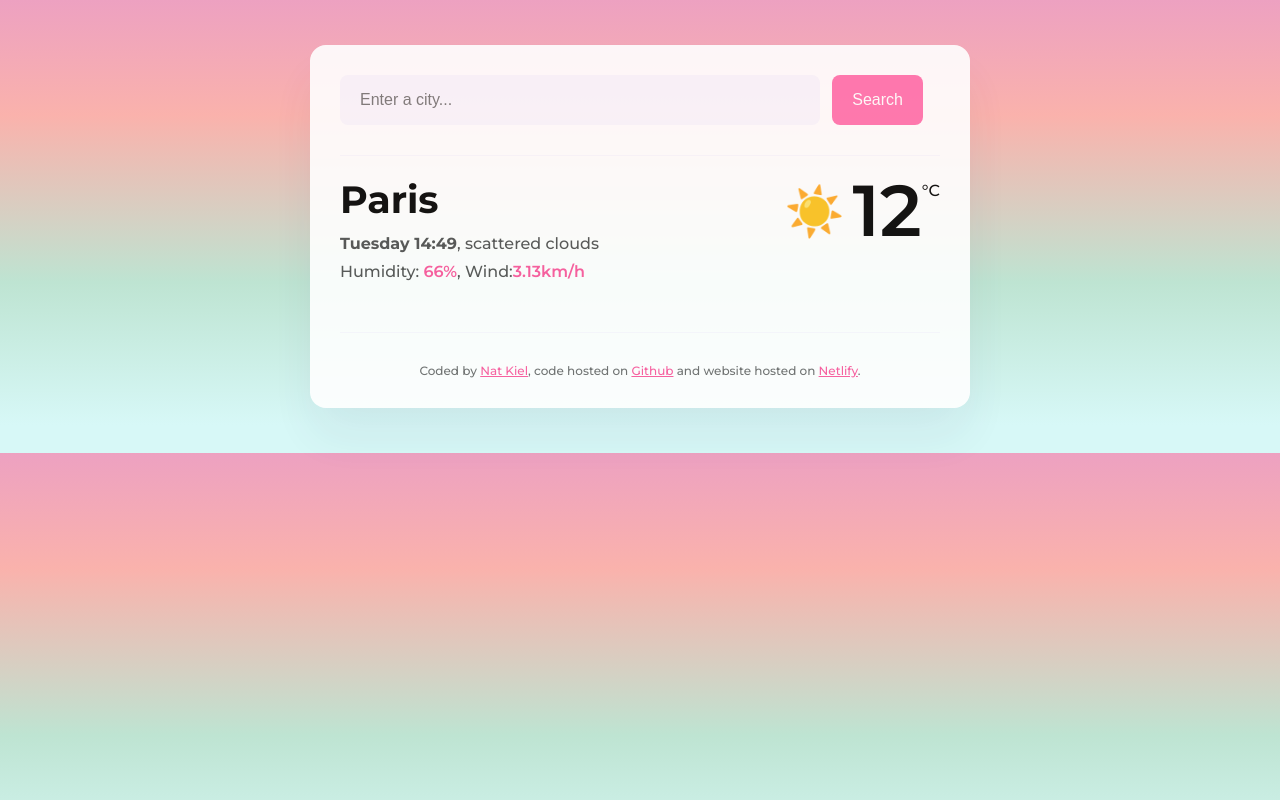
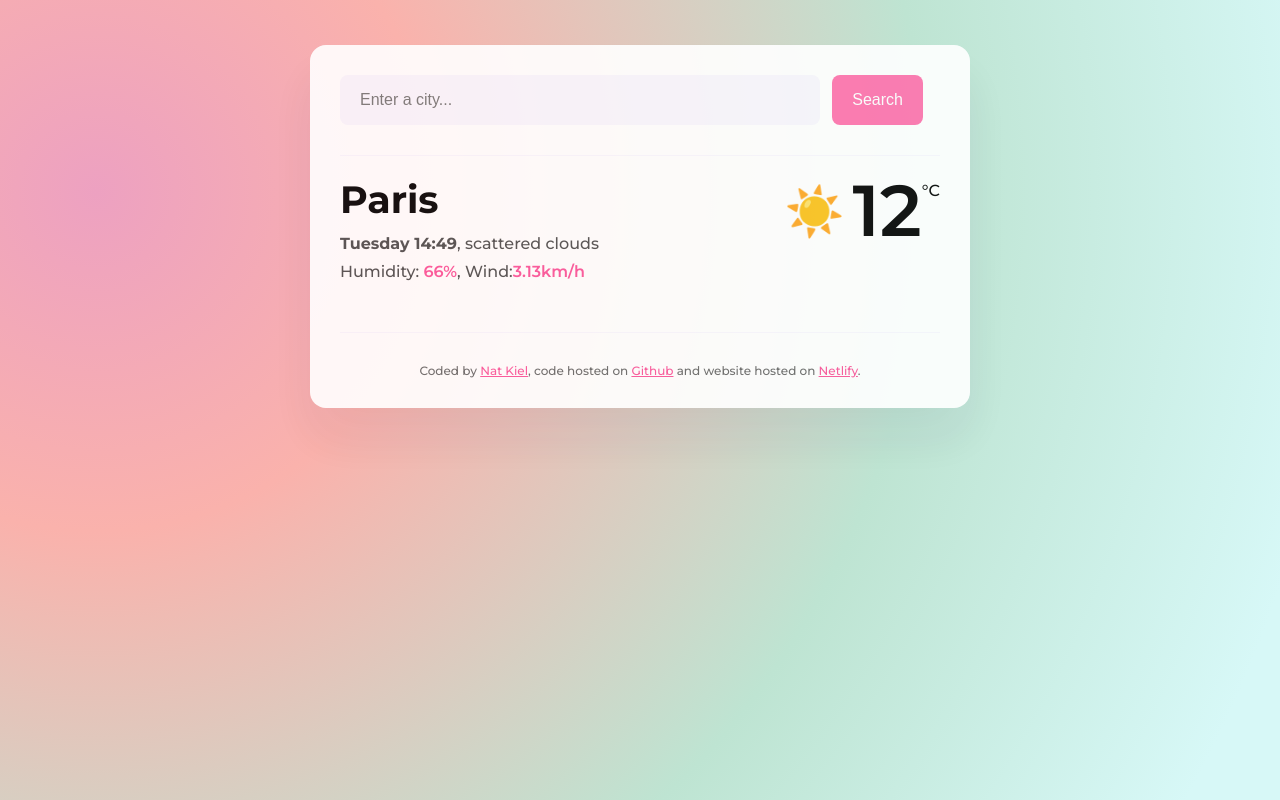
Before and after one commit to nkiel2511/natalie-weather-app, a plain HTML site: page index.html in a window 1280 px wide. Drawn offline with Linux system fonts and the light colour scheme.

Commit message:
Fixed gradient background
Fill whole page, radial

```diff
--- a/src/index.css
+++ b/src/index.css
@@ -1,10 +1,12 @@
 body {
-  background: linear-gradient(
+  background: radial-gradient(
+    circle at 7.5% 24%,
     rgb(237, 161, 193) 0%,
     rgb(250, 178, 172) 25.5%,
     rgb(190, 228, 210) 62.3%,
     rgb(215, 248, 247) 93.8%
   );
+  background-attachment: fixed;
   font-family: "Montserrat", sans-serif;
 }
 
```
